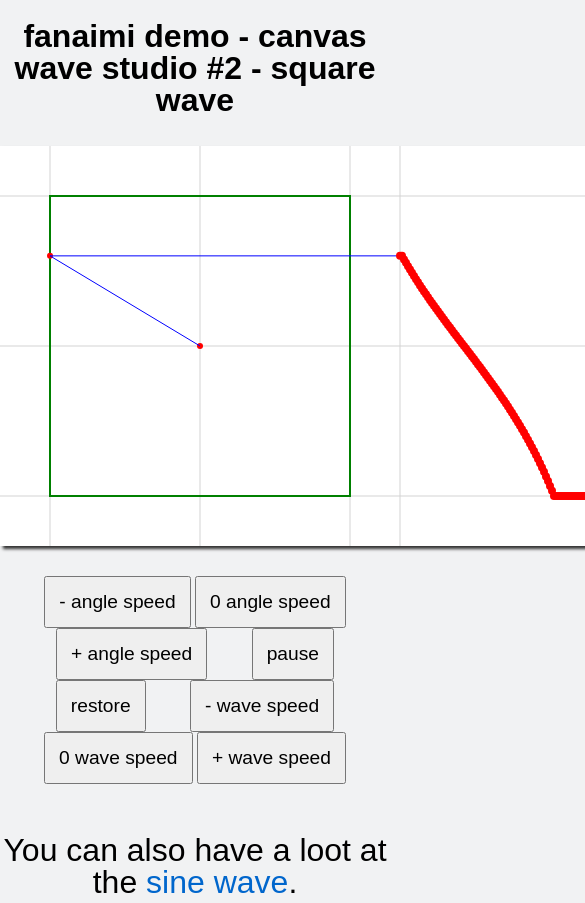
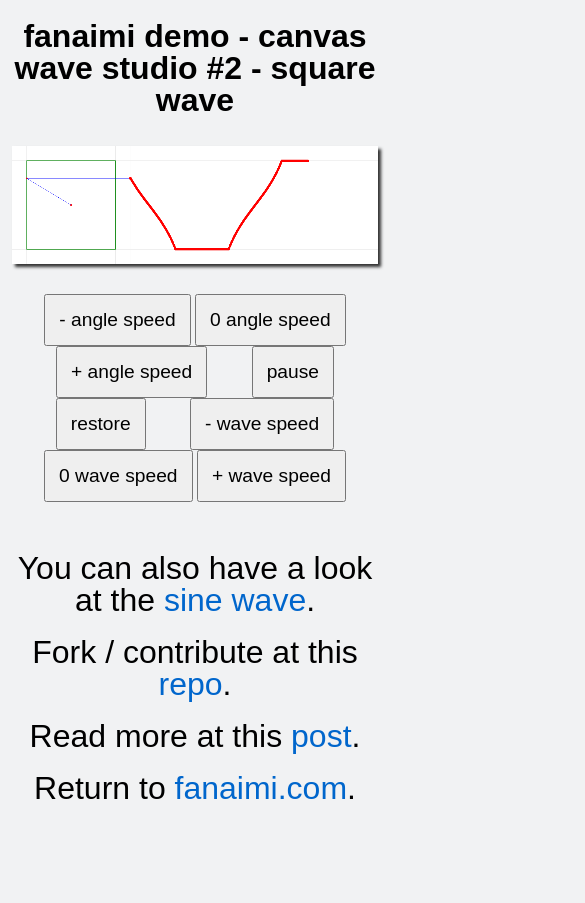
Before and after one commit to fanaimi/canvas_square_wave, a website: page index.html in a window 390 px wide. Shown: the top 903 px of the page, 585 px wide, since content can reach past the window. After the commit the page ends 844 px from the top, so only its background shows below. Drawn offline with Linux system fonts and the light colour scheme.

Commit message:
responsive canvas

```diff
--- a/index.html
+++ b/index.html
@@ -24,7 +24,7 @@
         <button type="button" id="pauseGridBtn"> 0 wave speed</button>
         <button type="button" id="fastGridBtn"> + wave speed</button>
     </p>
-    <p class="textPar">You can also have a loot at the <a href="http://fanaimi.com/demos/canvas_sine_wave/"
+    <p class="textPar">You can also have a look at the <a href="http://fanaimi.com/demos/canvas_sine_wave/"
             >sine wave</a>.</p>
     <p class="textPar">Fork / contribute at this <a href="https://github.com/fanaimi/canvas_square_wave"
                                                     target="_blank">repo</a>.</p>
```
Also changed, not shown: build/css/main.css.
